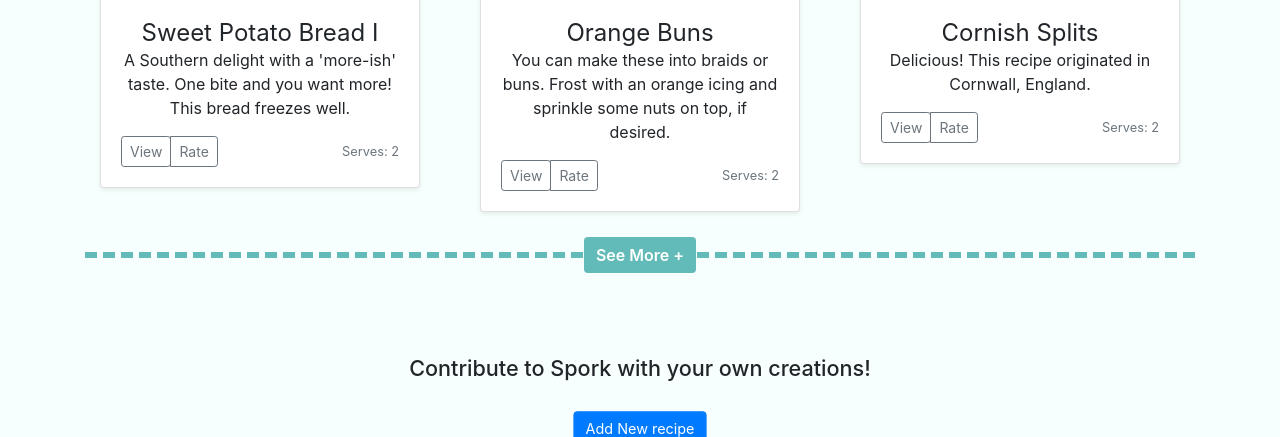
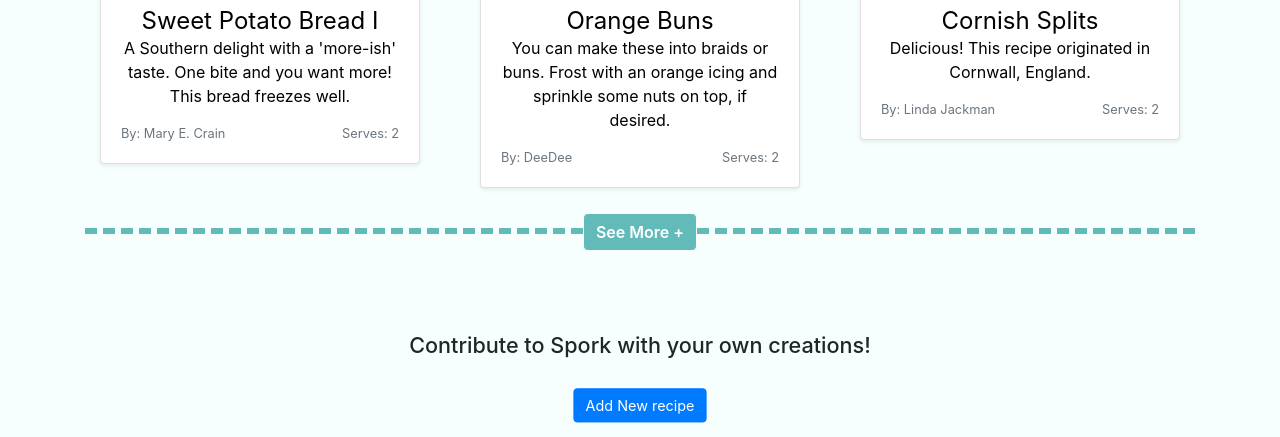
Before and after one commit to pumasa/Agile-Project, a Flask app: page / in a window 1280 px wide. Shown: the part 962-1399 px from the top of the page. Run offline with Flask 2, Linux system fonts and the light colour scheme; some libraries are stand-ins or nearby versions.

Commit message:
Updated the way recipe view is called, updated buttons to the author

```diff
--- a/spork/static/js/random_view.js
+++ b/spork/static/js/random_view.js
@@ -9,7 +9,7 @@ $(document).ready(function() {
                 type: 'GET',
             })
             .done(function(data) {
-                $('#random-card').empty().append("<img src=\"{{url_for('static',filename='images/'+" + data['image'] + ")}} \" width=\"100% \" height=\"225 \" class=\"card-img-top \" text=\"Thumbnail \"><div class=\"card-body \"><h4 class=\"my-0 font-weight-normal \">{{" + data['title'] + "}}</h4><p class=\"card-text \">{{" + data['description'] + "}}</p><div class=\"d-flex justify-content-between align-items-center \"><div class=\"btn-group \"><a href=\"/recipe/view/{{" + data['recipeID'] + "}} \"><button type=\"button \" class=\"btn btn-sm btn-outline-secondary \">View</button></a><button type=\"button \" class=\"btn btn-sm btn-outline-secondary \">Rate</button></div><small class=\"text-muted \">Serves: {{" + data['serving'] + "}}</small></div></div></div>")
+                $('#random-card').empty().append("<a href=\"/recipe/view/" + data['recipe']['recipeID'] + "\"><div class=\"col-md-10\" style=\"margin-left: auto;margin-right: auto;\"><img src=\"" + data['image_link'] + "\" width=\"100% \" height=\"225 \" class=\"card-img-top \" text=\"Thumbnail \"><div class=\"card-body \"><h4 class=\"my-0 font-weight-normal \">" + data['recipe']['title'] + "</h4><p class=\"card-text \">" + data['recipe']['description'] + "</p><div class=\"d-flex justify-content-between align-items-center \"><div class=\"btn-group \"><small class=\"text-muted \">By: " + data['recipe']['author'] + "</small> </div><small class=\"text-muted \">Serves: " + data['recipe']['serving'] + "</small></div></div></div></a></div>")
             });
 
 
--- a/spork/templates/index.html
+++ b/spork/templates/index.html
@@ -34,10 +34,12 @@
 
                 {% if recommendation %}
                 <!-- Random recipe selected -->
+                <div id="random-card">
+                    <!-- This is where the random suggestion goes -->
+                    <a href="/recipe/view/{{recommendation[ 'recipeID']}} ">
+                        <div class="col-md-10" style="margin-left: auto;margin-right: auto;">
+                            {%if recommendation['img'] == ''%}
 
-                <!-- This is where the random suggestion goes -->
-                <div id="random-card" class="col-md-10" style="margin-left: auto;margin-right: auto;">
-                    {%if recommendation['img'] == ''%}
                             <img src=" {{url_for( 'static', filename='images/' + recommendation[ 'image'])}} " width="100% " height="225 " class="card-img-top " text="Thumbnail ">{%else%}
                             <img src="{{recommendation[ 'img']}} " width="100% " height="225 " class="card-img-top " text="Thumbnail "> {% endif%}
 
@@ -47,15 +49,16 @@
                                 <p class="card-text ">{{ recommendation['description']}}</p>
                                 <div class="d-flex justify-content-between align-items-center ">
                                     <div class="btn-group ">
-                                <a href="/recipe/view/{{recommendation[ 'recipeID']}} "><button type="button " class="btn btn-sm btn-outline-secondary ">View</button></a>
-
-
-                                <button type="button " class="btn btn-sm btn-outline-secondary ">Rate</button>
+                                        <small class="text-muted ">By: {{recommendation['author']}}</small>
                                     </div>
                                     <small class="text-muted ">Serves: {{recommendation['serving']}}</small>
                                 </div>
                             </div>
+
                         </div>
+                    </a>
+                </div>
+
 
                 {% else %}
                 <!-- Black -->
@@ -84,6 +87,7 @@
 
 
         <div class="col-md-4 moreBox" style="display: none;">
+            <a href="/recipe/view/{{content[ 'recipeID']}} ">
                 <div class="card mb-4 shadow-sm">
                     {%if content['img'] == ''%}
                     <img src=" {{url_for( 'static', filename='images/' + content[ 'image'])}} " width="100% " height="225 " class="card-img-top " text="Thumbnail ">{%else%}
@@ -93,39 +97,44 @@
                         <p class="card-text ">{{ content['description']}}</p>
                         <div class="d-flex justify-content-between align-items-center ">
                             <div class="btn-group ">
-                            <a href="/recipe/view/{{content[ 'recipeID']}} "><button type="button " class="btn btn-sm btn-outline-secondary ">View</button></a>
+                                <small class="text-muted ">By: {{content['author']}}</small>
 
 
-                            <button type="button " class="btn btn-sm btn-outline-secondary ">Rate</button>
+
                             </div>
                             <small class="text-muted ">Serves: {{content['serving']}}</small>
                         </div>
                     </div>
                 </div>
+            </a>
         </div>
 
         {% endif %}{% endfor %} {% else %}
 
         <!-- Default index content -->
         <div class="col-md-4 moreBox" style="display: none;">
+            <a href="/recipe/view/{{content[ 'recipeID']}} ">
                 <div class="card mb-4 shadow-sm">
                     {%if content['img'] == ''%}
+
                     <img src=" {{url_for( 'static', filename='images/' + content[ 'image'])}} " width="100% " height="225 " class="card-img-top " text="Thumbnail ">{%else%}
-                <img src="{{content[ 'img']}} " width="100% " height="225 " class="card-img-top " text="Thumbnail "> {% endif%}
+                    <img src="{{content[ 'img']}} " width="100% " height="225 " class="card-img-top " text="Thumbnail ">{% endif%}
                     <div class="card-body ">
                         <h4 class="my-0 font-weight-normal ">{{ content['title']}}</h4>
                         <p class="card-text ">{{ content['description']}}</p>
                         <div class="d-flex justify-content-between align-items-center ">
                             <div class="btn-group ">
-                            <a href="/recipe/view/{{content[ 'recipeID']}} "><button type="button " class="btn btn-sm btn-outline-secondary ">View</button></a>
+                                <small class="text-muted ">By: {{content['author']}}</small>
 
 
-                            <button type="button " class="btn btn-sm btn-outline-secondary ">Rate</button>
+
+
                             </div>
                             <small class="text-muted ">Serves: {{content['serving']}}</small>
                         </div>
                     </div>
                 </div>
+            </a>
         </div>
 
         {% endif %}{% endfor %}
```
Also changed, not shown: spork/static/css/register-login.css (+12 -1 lines), spork/templates/filter_view.html (+3 -4 lines), spork/templates/user/profile.html (+3 -4 lines). Lines whose indentation alone changed are shown as unchanged.
